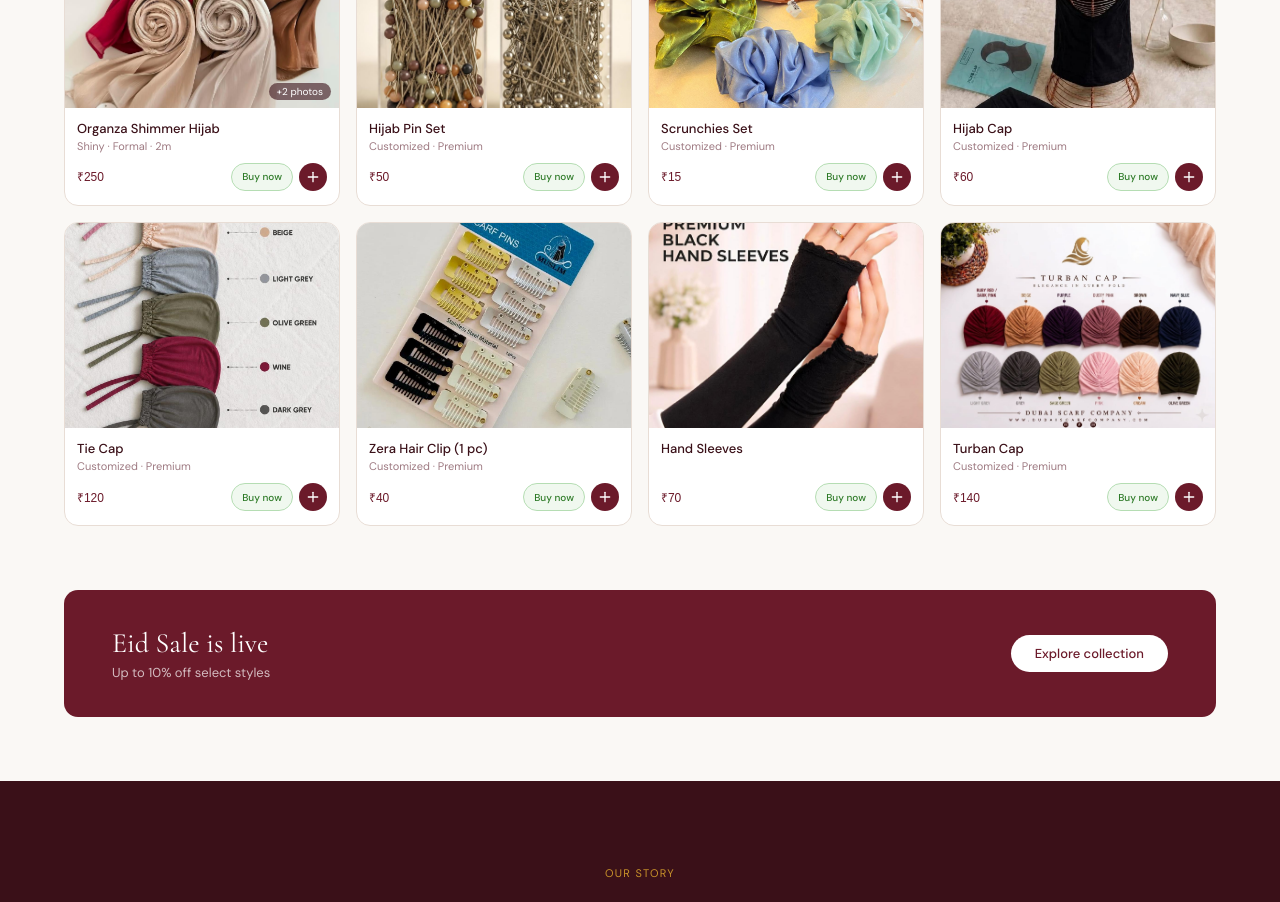
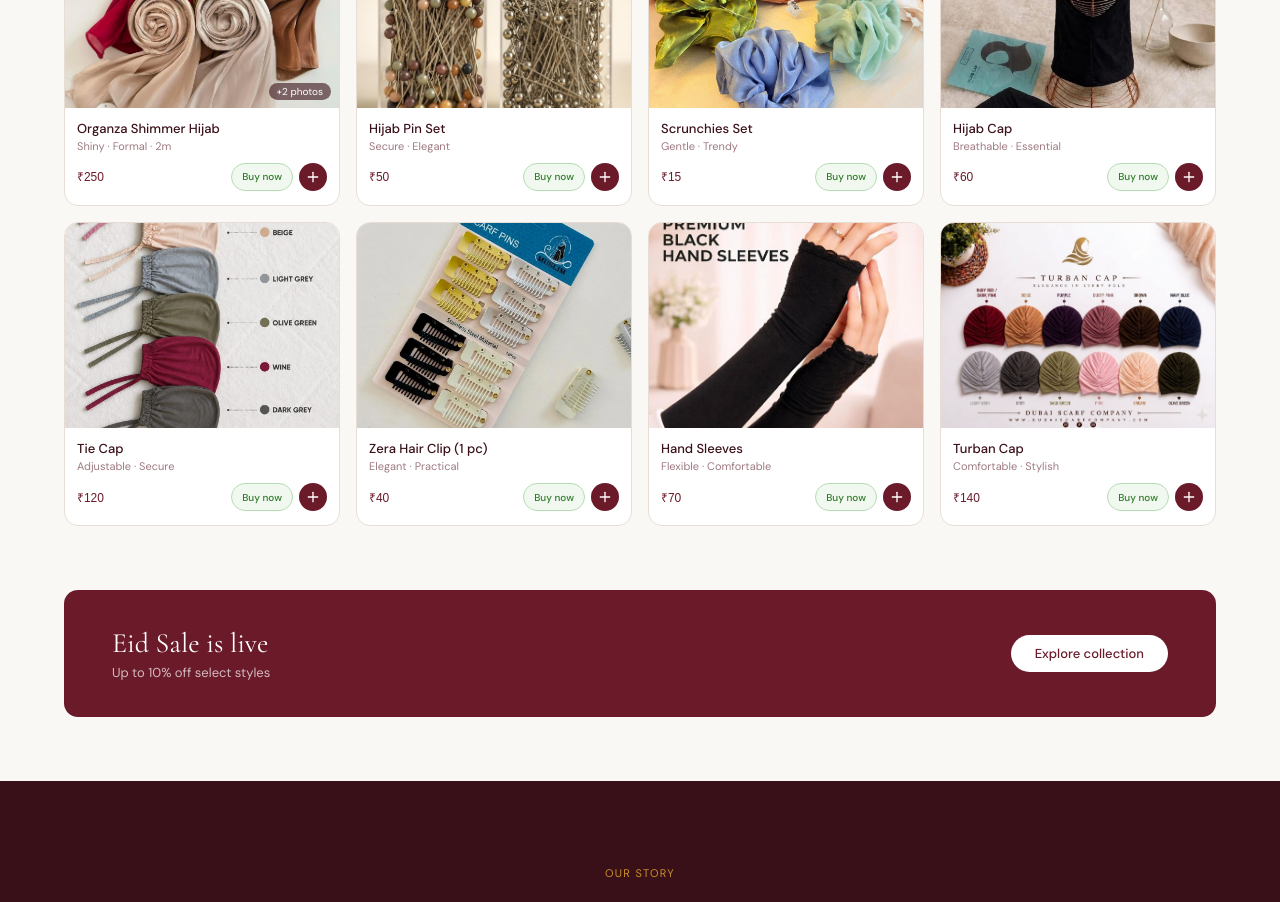
Before and after one commit to BaytAlHijab/Bayt, a React (Vite) app: page / in a window 1280 px wide. Shown: the part 1720-2622 px from the top of the page. Built offline with nearby package versions, Linux system fonts and the light colour scheme.

Commit message:
Caption update for accessories

```diff
--- a/src/data/products.js
+++ b/src/data/products.js
@@ -106,78 +106,76 @@ export const PRODUCTS = [
     id: 10,
     name: "Hijab Pin Set",
     category: "Accessories",
-    sub: "Customized · Premium",
+    sub: "Secure · Elegant",
     price: 50,
     emoji: "✨",
     images: ["accessories/pins"],
-    description:
-      "Gift your loved ones with our premium hamper, filled with modesty.",
+    description: "Stylish and secure pin set for fastening hijabs with ease.",
   },
   {
     id: 11,
     name: "Scrunchies Set",
     category: "Accessories",
-    sub: "Customized · Premium",
+    sub: "Gentle · Trendy",
     price: 15,
     emoji: "✨",
     images: ["accessories/scrunchies"],
     description:
-      "Gift your loved ones with our premium hamper, filled with modesty.",
+      "Soft fabric scrunchies that hold hair gently without causing damage.",
   },
   {
     id: 12,
     name: "Hijab Cap",
     category: "Accessories",
-    sub: "Customized · Premium",
+    sub: "Breathable · Essential",
     price: 60,
     emoji: "✨",
     images: ["accessories/hijab_cap"],
     description:
-      "Gift your loved ones with our premium hamper, filled with modesty.",
+      "Breathable inner cap designed to keep hijabs in place comfortably.",
   },
   {
     id: 13,
     name: "Tie Cap",
     category: "Accessories",
-    sub: "Customized · Premium",
+    sub: "Adjustable · Secure",
     price: 120,
     emoji: "✨",
     images: ["accessories/tie_cap"],
     description:
-      "Gift your loved ones with our premium hamper, filled with modesty.",
+      "Adjustable tie-back cap that provides a secure and comfortable fit under hijabs.",
   },
   {
     id: 14,
     name: "Zera Hair Clip (1 pc) ",
     category: "Accessories",
-    sub: "Customized · Premium",
+    sub: "Elegant · Practical",
     price: 40,
     emoji: "✨",
     images: ["accessories/hairclips"],
-    description:
-      "Gift your loved ones with our premium hamper, filled with modesty.",
+    description: "Durable hair clip for secure hold and effortless styling.",
   },
 
   {
     id: 15,
     name: "Hand Sleeves",
     category: "Accessories",
-    sub: " ",
+    sub: "Flexible · Comfortable",
     price: 70,
     emoji: "✨",
     images: ["accessories/handsleeves"],
     description:
-      "Gift your loved ones with our premium Hijab gift hamper, filled with modesty. Customizable as required.",
+      "Lightweight arm sleeves offering modest coverage and all-day comfort.",
   },
   {
     id: 16,
     name: "Turban Cap",
     category: "Accessories",
-    sub: "Customized · Premium",
+    sub: " Comfortable · Stylish ",
     price: 140,
     emoji: "✨",
     images: ["accessories/Turban_cap"],
     description:
-      "Gift your loved ones with our premium hamper, filled with modesty.",
+      "Soft and comfortable cap designed for secure hijab styling and everyday wear.",
   },
 ];
```
